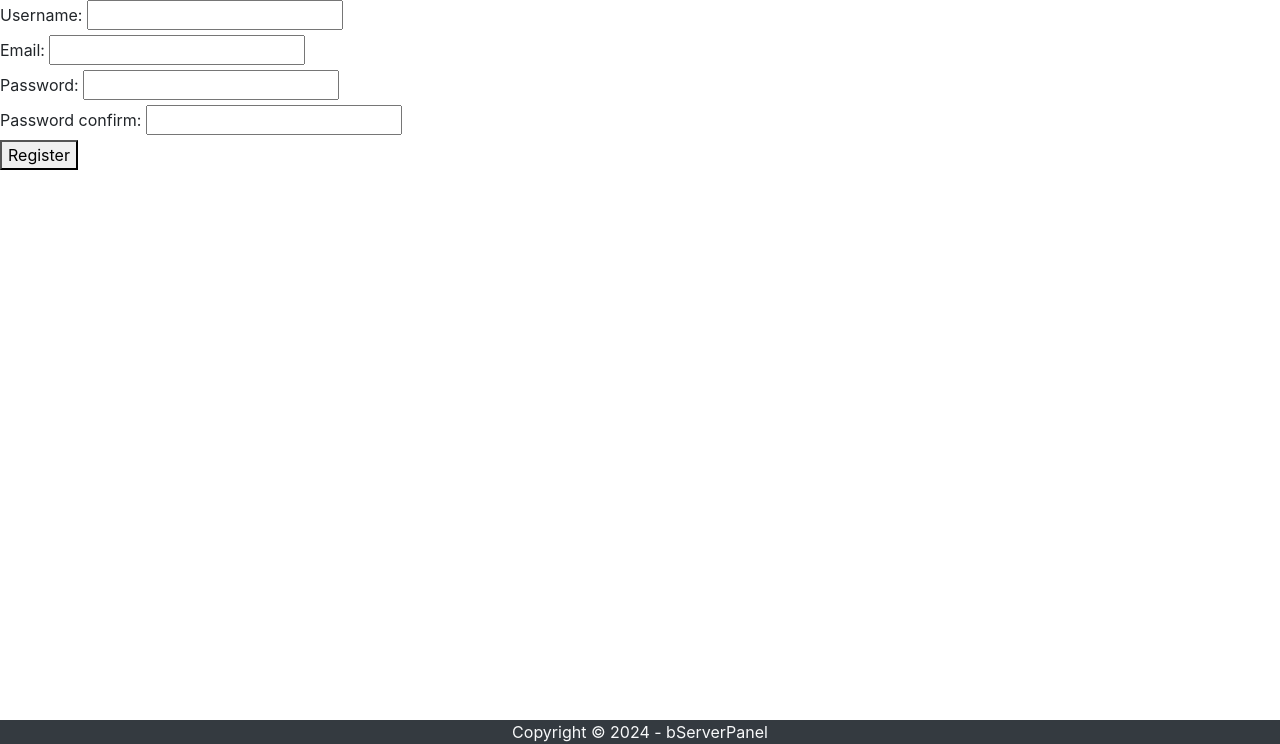
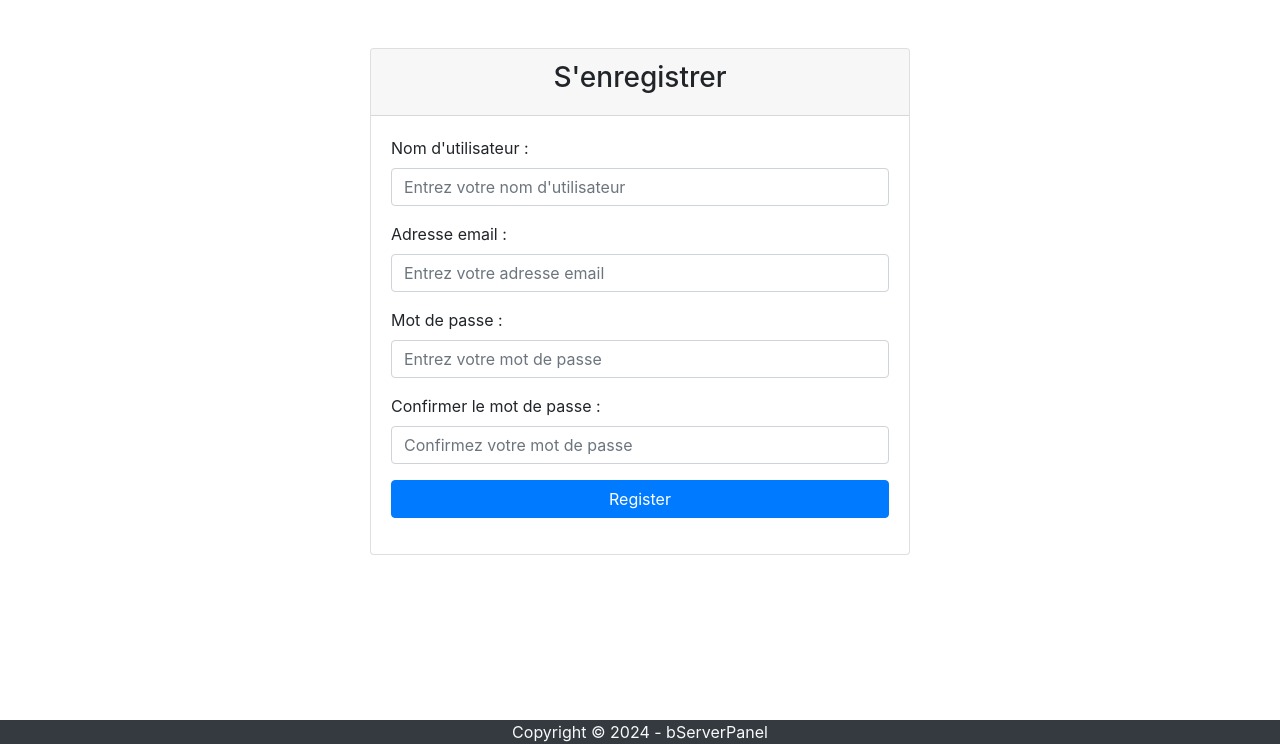
Before and after one commit to Binair-Dev/bServerPanel, a Django app: page /users/register/ in a window 1280 px wide. Shown: the part 56-800 px from the top of the page. Run offline with Django 5.2, Linux system fonts and the light colour scheme; some libraries are stand-ins or nearby versions.

Commit message:
ui login, register done

```diff
--- a/bserverpanel/accounts/templates/user-register.html
+++ b/bserverpanel/accounts/templates/user-register.html
@@ -1,10 +1,37 @@
 {% extends 'base.html' %}
 {% block title %}S'enregistrer{% endblock %}
 {% block content %}
-  <form method="post">
-    {{ message }}
-    {% csrf_token %}
-    {{ form }}
-    <button type="submit">Register</button>
-  </form>
+<div class="container">
+  <div class="row justify-content-center">
+    <div class="col-md-6">
+      <div class="card mt-5">
+        <div class="card-header">
+          <h3 class="text-center">S'enregistrer</h3>
+        </div>
+        <div class="card-body">
+          <form method="post">
+            {% csrf_token %}
+            <div class="form-group">
+              <label for="username">Nom d'utilisateur :</label>
+              <input type="text" class="form-control" id="username" name="username" placeholder="Entrez votre nom d'utilisateur">
+            </div>
+            <div class="form-group">
+              <label for="email">Adresse email :</label>
+              <input type="email" class="form-control" id="email" name="email" placeholder="Entrez votre adresse email">
+            </div>
+            <div class="form-group">
+              <label for="password">Mot de passe :</label>
+              <input type="password" class="form-control" id="password" name="password" placeholder="Entrez votre mot de passe">
+            </div>
+            <div class="form-group">
+              <label for="password_confirm">Confirmer le mot de passe :</label>
+              <input type="password" class="form-control" id="password_confirm" name="password_confirm" placeholder="Confirmez votre mot de passe">
+            </div>
+            <button type="submit" class="btn btn-primary btn-block mt-3">Register</button>
+          </form>
+        </div>
+      </div>
+    </div>
+  </div>
+</div>
 {% endblock %}
```
Also changed, not shown: bserverpanel/accounts/templates/user-login.html (+25 -6 lines), bserverpanel/db.sqlite3.
